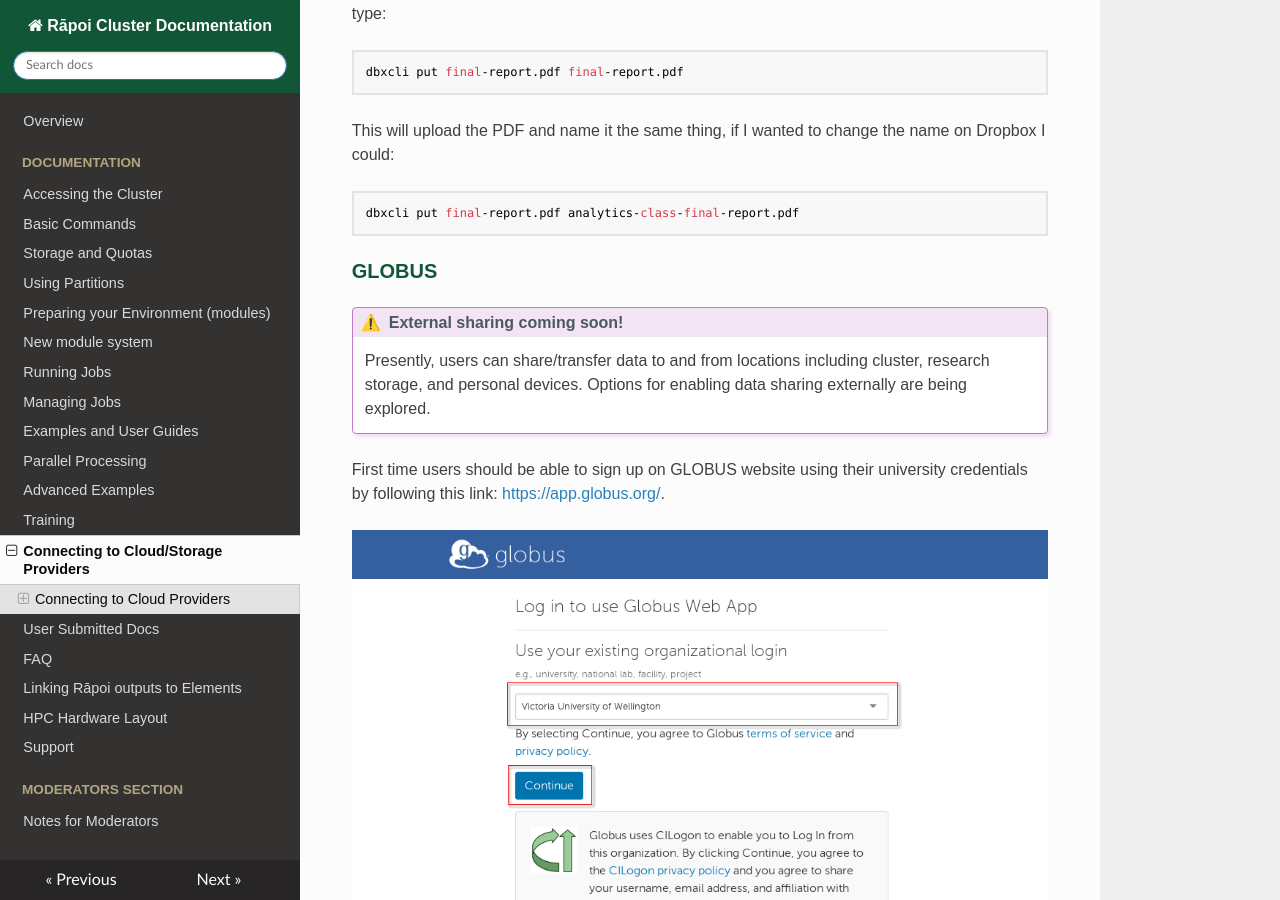
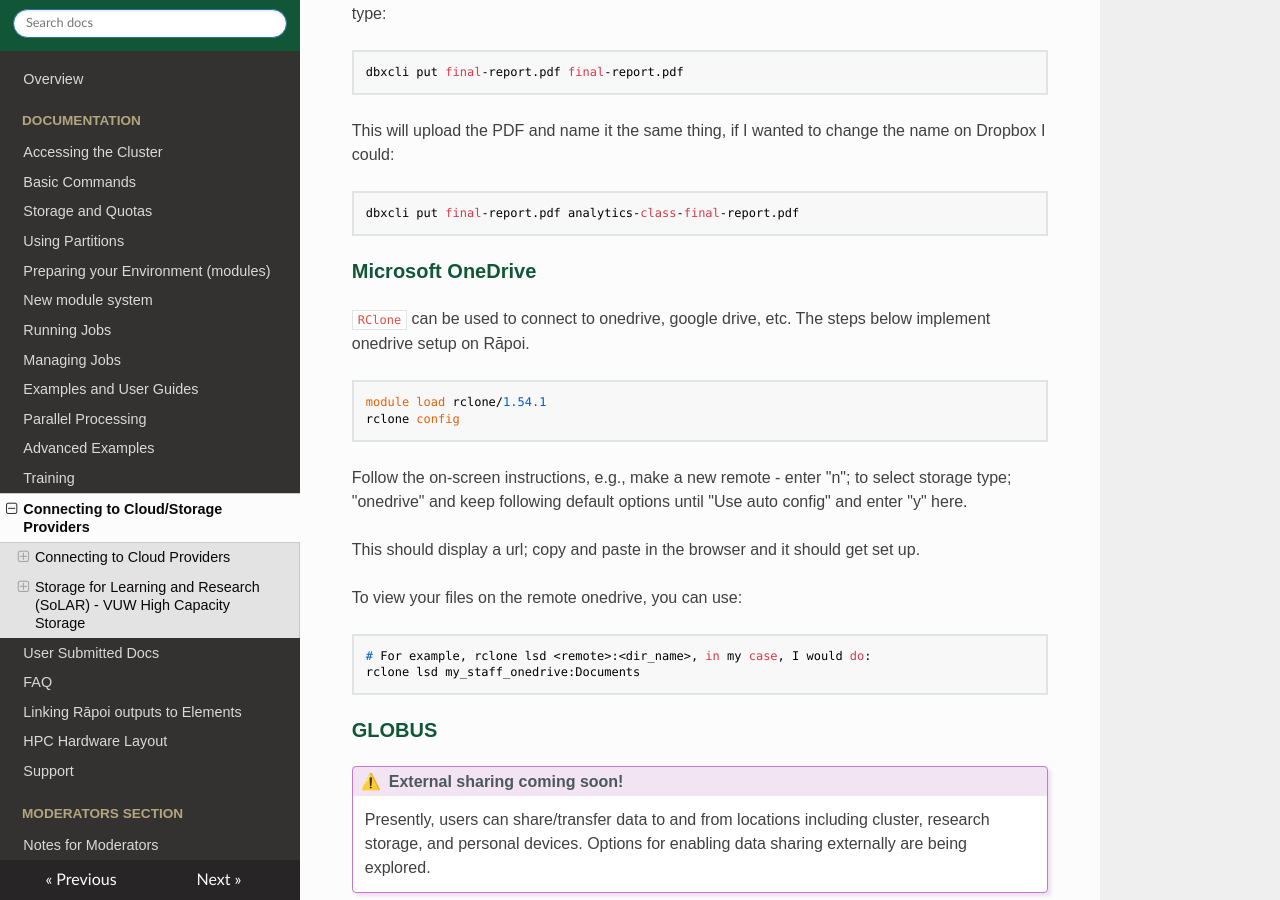
Before and after one commit to vuw-research-computing/raapoi-docs, an MkDocs documentation site: the page built from docs/external_providers.md, in a window 1280 px wide and 900 px high, scrolled down 5542 px. Built offline with MkDocs 1.6.1, drawn with Linux system fonts in a browser that asks for light colours; nearby versions of some CDN libraries; some web fonts are replaced.

Commit message:
Add access to onedrive via rclone

````diff
--- a/docs/external/cloud_providers.md
+++ b/docs/external/cloud_providers.md
@@ -226,7 +226,25 @@
 dbxcli put final-report.pdf analytics-class-final-report.pdf
 ```
 
+### Microsoft OneDrive
 
+``RClone`` can be used to connect to onedrive, google drive, etc. The steps below implement onedrive setup on Rāpoi.
+
+```console
+module load rclone/1.54.1
+rclone config
+```
+
+Follow the on-screen instructions, e.g., make a new remote - enter "n"; to select storage type; "onedrive" and keep following default options until "Use auto config" and enter "y" here.
+
+This should display a url; copy and paste in the browser and it should get set up.
+
+To view your files on the remote onedrive, you can use:
+
+```console
+# For example, rclone lsd <remote>:<dir_name>, in my case, I would do:
+rclone lsd my_staff_onedrive:Documents
+```
 
 
 ### GLOBUS
@@ -243,17 +261,17 @@
 You should now be able to share or transfer your data by following their guide: [https://docs.globus.org/guides/tutorials/manage-files/share-files/](https://docs.globus.org/guides/tutorials/manage-files/share-files/).
 
 
-# Transfer files using Globus
+#### Transfer files using Globus
 
 We will need to have Globus on personal device and on _Rāpoi_'s compute node.
 We will start Globus on both devices.
 Transfer data using Globus File Manager.
 
-# Installation
+##### Installation
 I have a linux device similar to the OS on Rāpoi.
 For Windows OS, please see [https://globus.org/globus-connect-personal](https://globus.org/globus-connect-personal)
 
-## Personal device setup
+##### Personal device setup
 On you personal device,
 
 ```
@@ -312,7 +330,7 @@
 This completes our setup on the personal device. Now, we should be able to set it up on _Rāpoi_.
 
 
-## On Rāpoi
+##### On Rāpoi
 
 Launch an interactive session
 
@@ -328,7 +346,7 @@
 
 This should now makes our two points of data transfer accessible from _Globus_ website.
 
-## Globus File Manager
+##### Globus File Manager
 
 Leave the above running, and login to Globus website.
 Open the ``File Manager`` Tab from the login page.
--- a/docs/external_providers.md
+++ b/docs/external_providers.md
@@ -5,6 +5,7 @@
 include-markdown "external/cloud_providers.md"
 %}
 
+
 {%
 include-markdown "external/solar_vuw.md"
 %}
````
